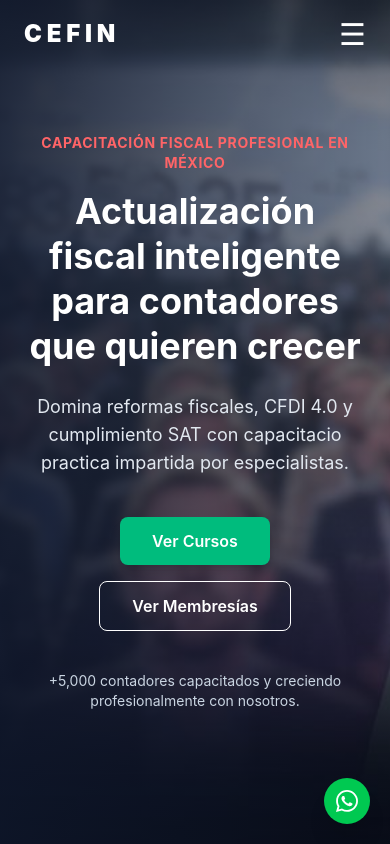
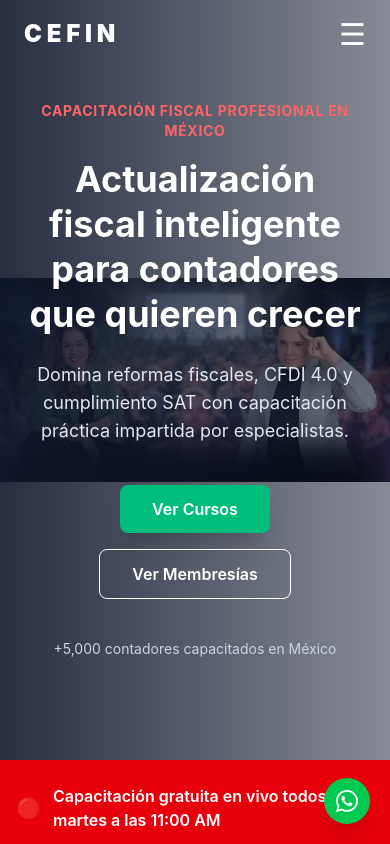
Before and after one commit to alfredo31410-ctrl/cefin-web, a Next.js app: page / in a window 390 px wide. Shown: the top 844 px of the page. Built offline with nearby package versions, Linux system fonts and the light colour scheme.

Commit message:
improve hero section with responsive image and layout

```diff
--- a/app/page.tsx
+++ b/app/page.tsx
@@ -19,47 +19,112 @@ export default function Home() {
     <main>
       {/* ================= HERO ================= */}
 
-      <section className="relative min-h-screen flex items-center justify-center text-white">
-        <div
-          className="absolute inset-0 bg-cover bg-center"
-          style={{ backgroundImage: "url('/Banner.jpeg')" }}
+<section
+  id="top"
+  className="relative min-h-[90vh] flex items-center justify-center text-white overflow-hidden"
+>
+
+  {/* IMAGEN HERO */}
+
+  <div className="absolute inset-0">
+
+    <img
+      src="/Banner.jpeg"
+      alt="CEFIN capacitación fiscal"
+      className="
+      w-full
+      h-full
+      object-contain
+      md:object-cover
+      object-center
+      "
     />
+
+  </div>
+
+  {/* OVERLAY */}
 
   <div className="absolute inset-0 bg-gradient-to-r from-slate-900/90 via-slate-900/70 to-slate-900/50" />
 
+  {/* CONTENIDO */}
+
   <div className="relative z-10 text-center max-w-4xl px-6">
+
     <p className="text-sm uppercase tracking-wider text-red-400 font-bold mb-4">
       Capacitación Fiscal Profesional en México
     </p>
 
     <h1 className="text-4xl md:text-6xl font-bold mb-6 leading-tight">
+
       Actualización fiscal inteligente
       <br />
       para contadores que quieren crecer
+
     </h1>
 
     <p className="text-lg md:text-xl text-slate-200 max-w-2xl mx-auto mb-10">
-            Domina reformas fiscales, CFDI 4.0 y cumplimiento SAT con
-            capacitacio practica impartida por especialistas.
+
+      Domina reformas fiscales, CFDI 4.0 y cumplimiento SAT
+      con capacitación práctica impartida por especialistas.
+
     </p>
 
+    {/* BOTONES */}
+
     <div className="flex flex-wrap justify-center gap-4 mb-10">
+
       <a href="/cursos">
-              <button className="bg-emerald-500 hover:bg-emerald-600 px-8 py-3 rounded-lg font-semibold shadow-lg hover:scale-105 transition">
+
+        <button
+          className="
+          bg-emerald-500
+          hover:bg-emerald-600
+          px-8
+          py-3
+          rounded-lg
+          font-semibold
+          shadow-xl
+          hover:scale-105
+          transition
+          "
+        >
           Ver Cursos
         </button>
+
       </a>
 
       <a href="/membresias">
-              <button className="border border-white px-8 py-3 rounded-lg font-semibold hover:bg-white hover:text-slate-900 transition">
+
+        <button
+          className="
+          border
+          border-white
+          px-8
+          py-3
+          rounded-lg
+          font-semibold
+          hover:bg-white
+          hover:text-slate-900
+          transition
+          "
+        >
           Ver Membresías
         </button>
+
       </a>
+
     </div>
+
+    {/* PRUEBA SOCIAL */}
+
     <p className="text-sm text-slate-300">
-            +5,000 contadores capacitados y creciendo profesionalmente con nosotros.
+
+      +5,000 contadores capacitados en México
+
     </p>
+
   </div>
+
 </section>
 
       {/* ================= LIVE SEMANAL ================= */}
```
Lines whose indentation alone changed are shown as unchanged.
